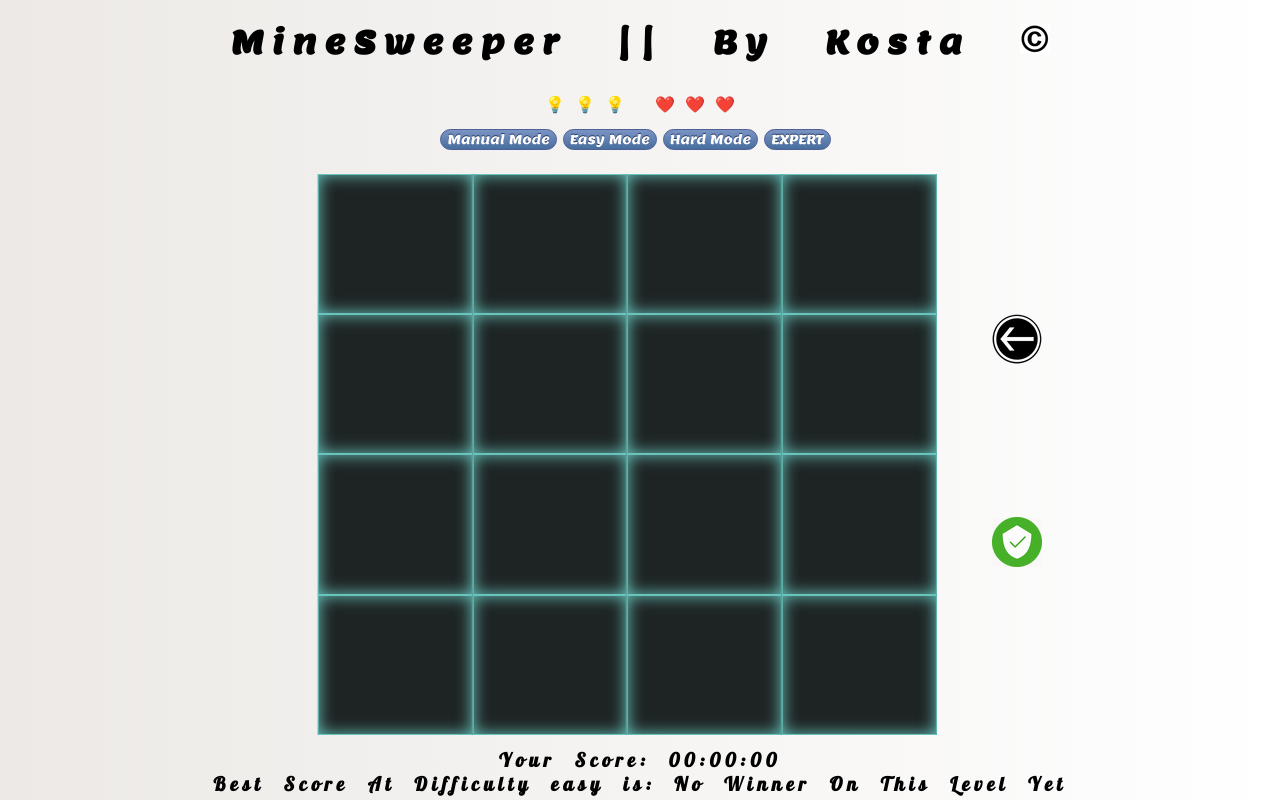
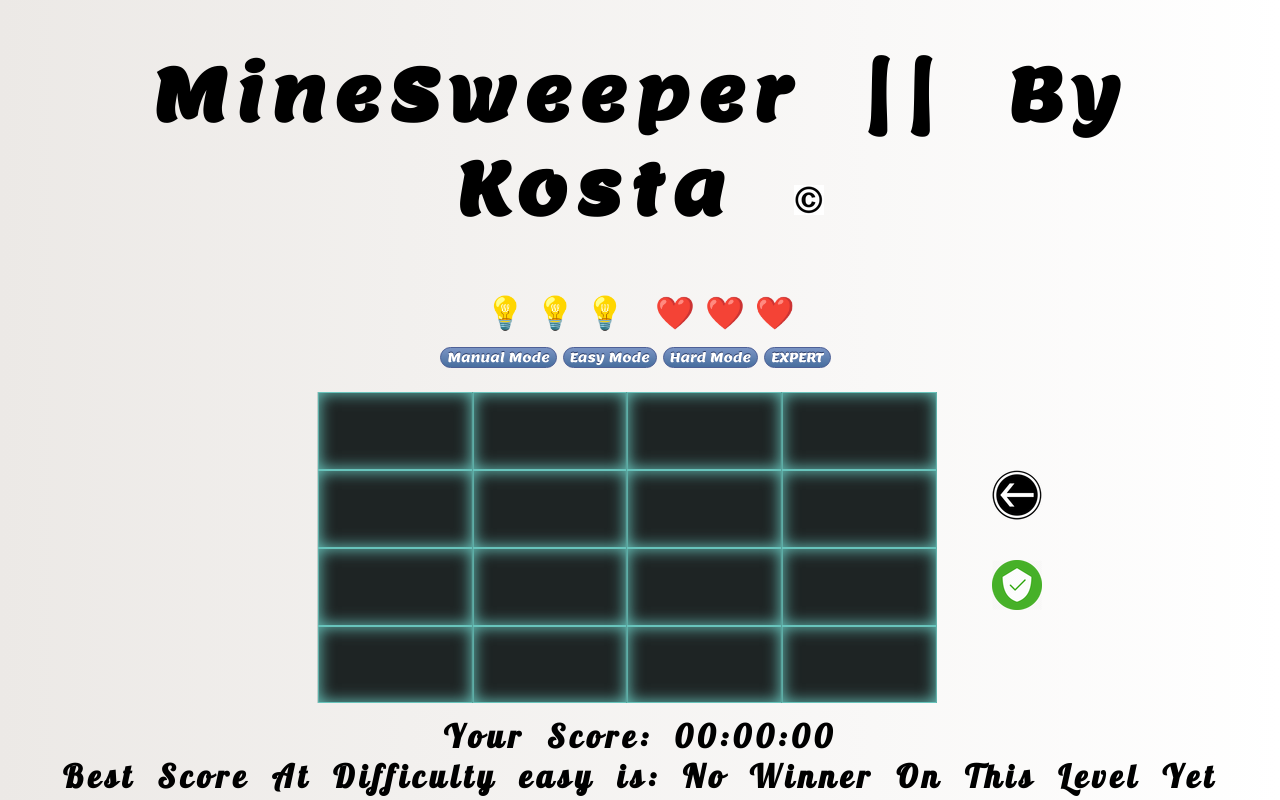
Before and after one commit to Konstantin-Koktashev/MineSwepeer, a plain HTML site: page index.html in a window 1280 px wide. Drawn offline with Linux system fonts and the light colour scheme.

Commit message:
Add files via upload
Changed few Css lines

```diff
--- a/js/services.js
+++ b/js/services.js
@@ -160,7 +160,8 @@ function setProperDimensions() {
   var offsetHeight = elContainer.offsetHeight;
   var offsetWidth = elContainer.offsetWidth;
   var level = gGame.currentLevel;
-  if (level === "easy") table.style.fontSize = "2rem";
+  if (level === "easy") table.style.fontSize = "4rem";
+  if (level === "hard") table.style.fontSize = "1.2rem";
   if (level === "expert") table.style.fontSize = "0.6rem";
   document.querySelectorAll("td").forEach(td => {
     td.style.width = offsetWidth / gBoard[0].length + "px";
--- a/style.css
+++ b/style.css
@@ -2,7 +2,7 @@
   box-sizing: border-box;
 }
 
-
+/* npm install --save normalize.css */
 body {
   margin: 0;
   padding: 0;
@@ -33,8 +33,7 @@ background-repeat: no-repeat;
   width: 100%;
   letter-spacing: 0.5rem;
   word-spacing: 2rem;
-  font-weight: bolder;
-  /* font-family: 'Libre Baskerville', serif; */
+  font-size: 4.5rem;
   font-family: 'Lemon', cursive;
 }
 
@@ -42,8 +41,7 @@ background-repeat: no-repeat;
   display: flex;
   flex-direction: row;
   justify-content: center ;
-  /* left: 5%; */
-
+  font-size: 2rem;
 
 }
 .lives{
@@ -68,6 +66,9 @@ background-repeat: no-repeat;
   margin: 5px;
   margin-bottom: 0px;
 
+}
+.level{
+  font-size: 1.6rem;
 }
 
 .main-Game-Body {
@@ -138,6 +139,7 @@ table{
   word-spacing: 10px;
   font-family: 'Lobster', cursive;
   letter-spacing: 0.3rem;
+  font-size: 2rem;
 }
 
 .shown {
```
